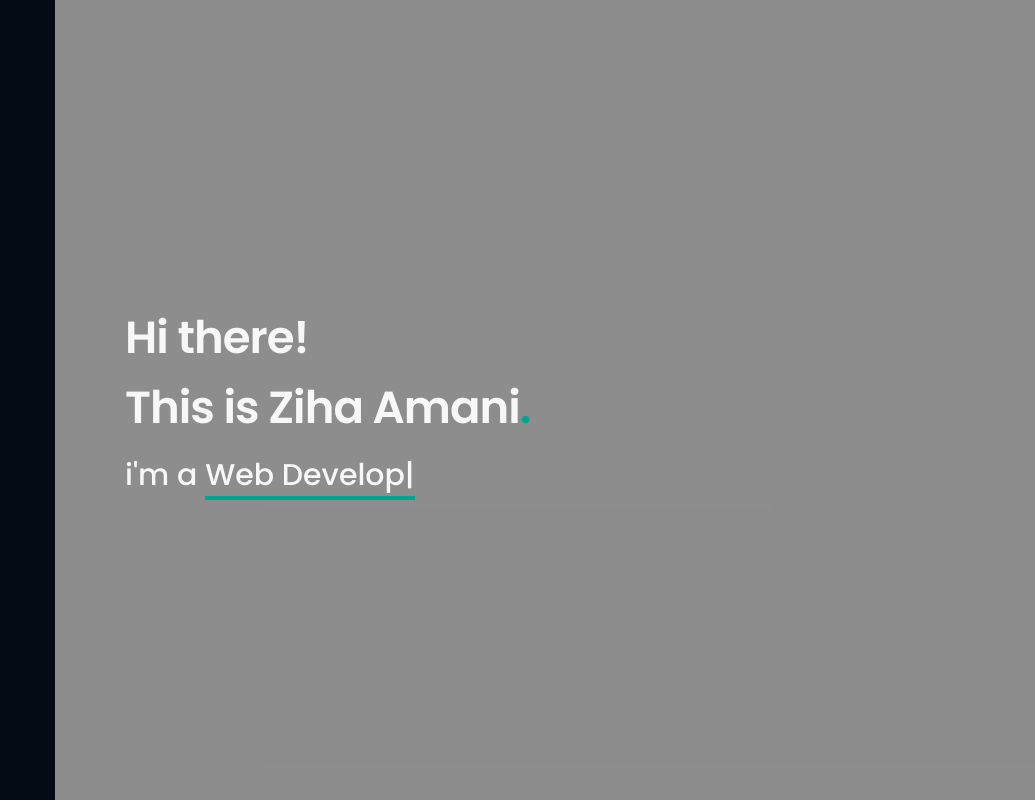
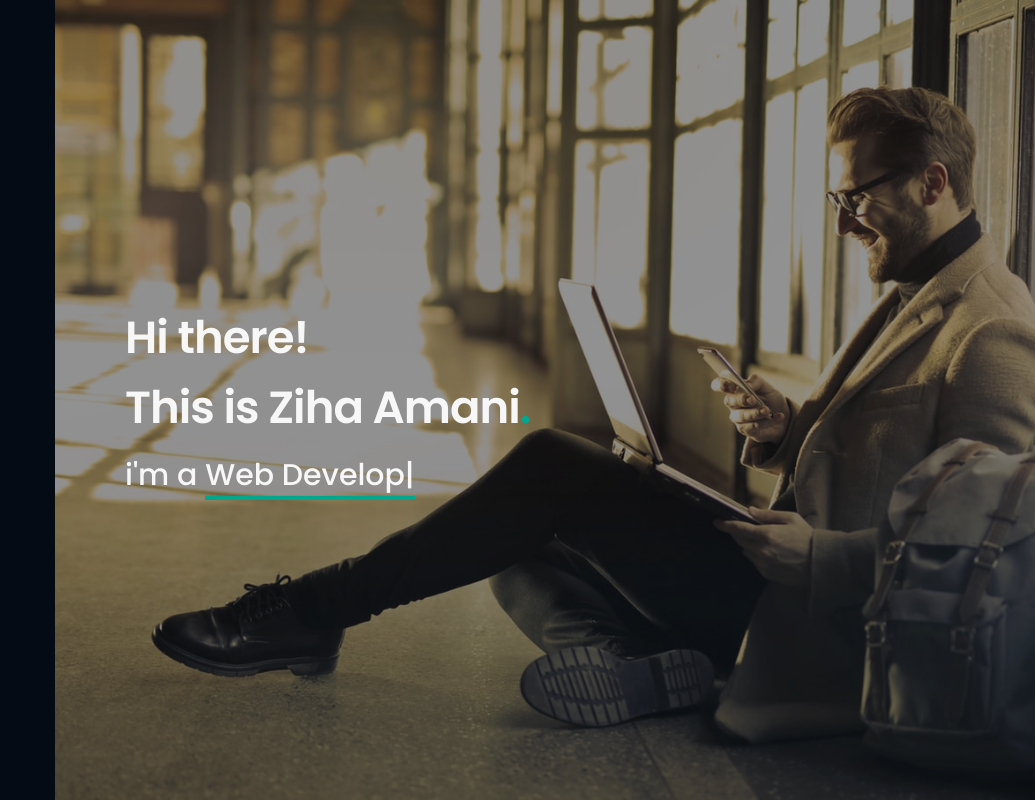
Before and after one commit to amankanz/personal-portfolio, a plain HTML site: page index.html in a window 1280 px wide. Shown: the top 800 px of the page, 245-1280 px from the left. Drawn offline with nearby package versions, Linux system fonts and the light colour scheme.

Commit message:
personal portfolio

```diff
--- a/css/style.css
+++ b/css/style.css
@@ -194,7 +194,7 @@ main {
 #home {
   height: 100vh;
   width: 100%;
-  background-image: url(../../ziha-web-1.0/img/hero-bg.png);
+  background-image: url(../img/hero-bg.png);
   background-size: cover;
   background-attachment: fixed;
   display: flex;
```
Also changed, not shown: img/hero-bg.png (added).
